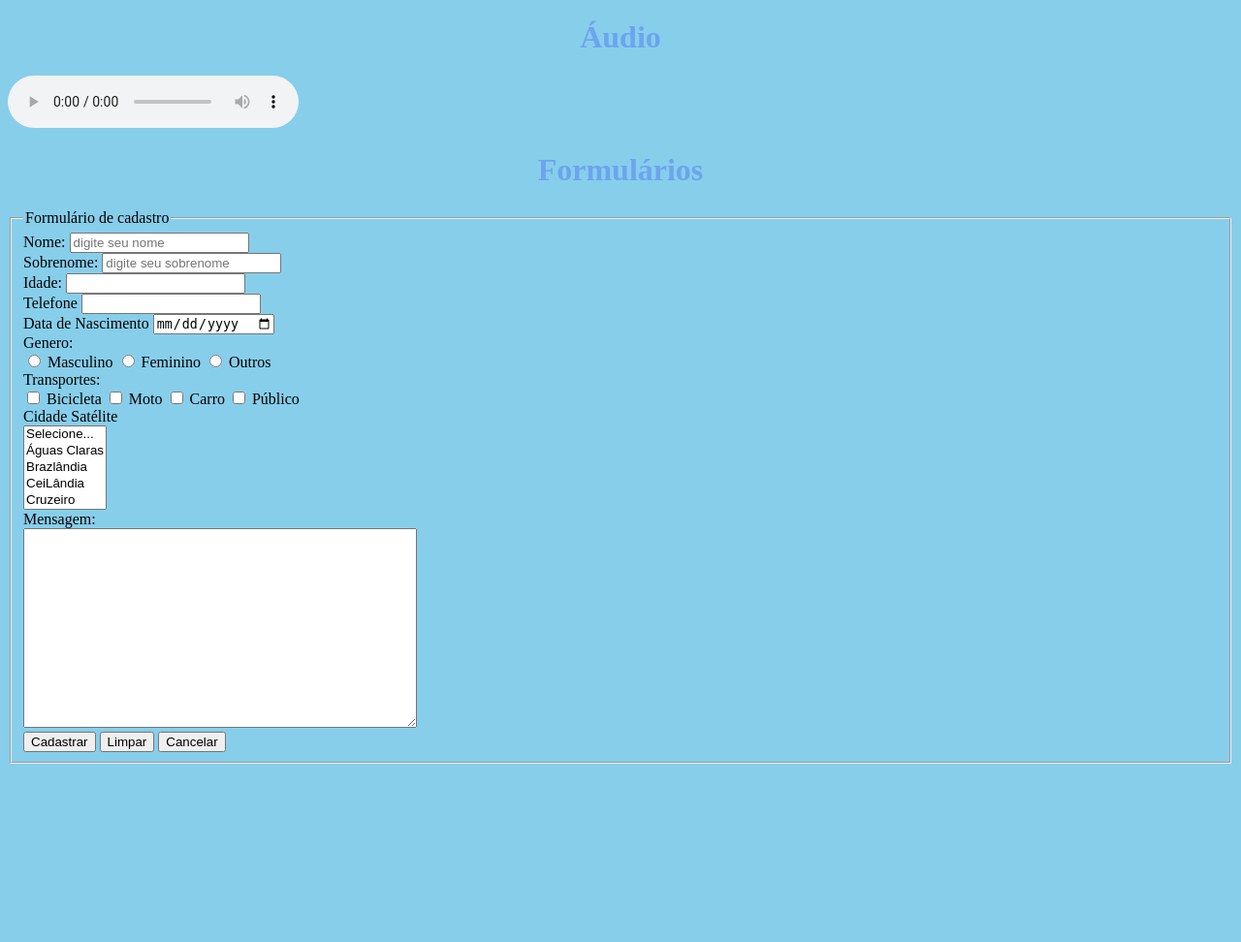
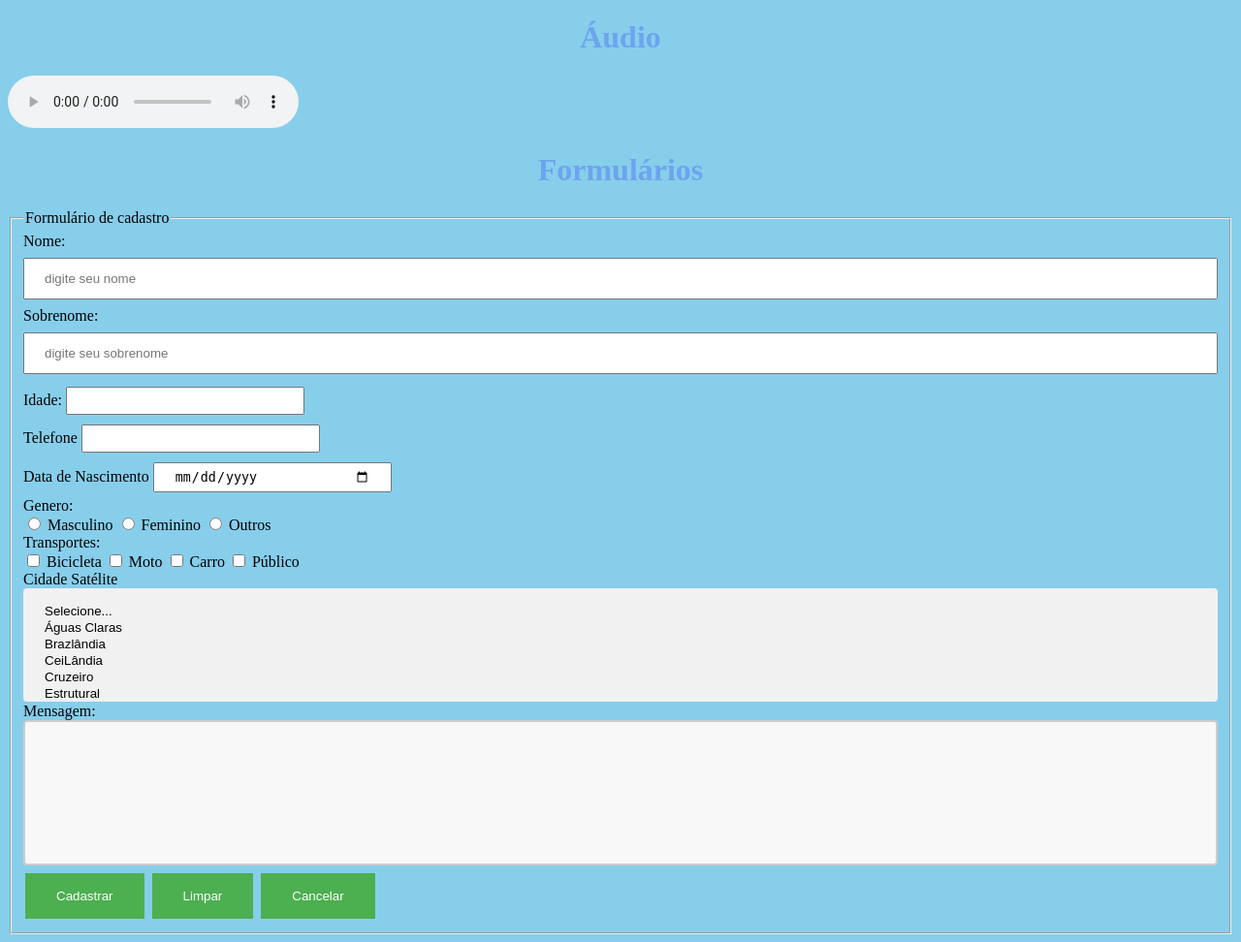
Before and after one commit to marcelofarias2010/frontend, a PHP site: page / in a window 1280 px wide. Shown: the part 1637-2609 px from the top of the page at 97% size. Before the commit the page ends 2425 px from the top, so only its background shows below. Run offline with PHP 8.4, Linux system fonts and the light colour scheme.

Commit message:
Aula de frontend

```diff
--- a/css/style.css
+++ b/css/style.css
@@ -56,3 +56,55 @@ tr:nth-child(even){
     display: block;
     margin: 0 auto;
 }
+
+input[type=text]{
+    width: 100%;
+    padding: 12px 20px;
+    margin: 8px 0;
+    box-sizing: border-box;
+}
+input[type=tel]{
+    width: 20%;
+    padding: 5px 20px;
+    margin: 5px 0;
+    box-sizing: border-box;
+}
+input[type=number]{
+    width: 20%;
+    padding: 5px 20px;
+    margin: 5px 0;
+    box-sizing: border-box;
+}
+input[type=date]{
+    width: 20%;
+    padding: 5px 20px;
+    margin: 5px 0;
+    box-sizing: border-box;
+}
+textArea{
+    width: 100%;
+    height: 150px;
+    padding: 12px 20px;
+    box-sizing: border-box;
+    border: 2px solid #ccc;
+    border-radius: 4px;
+    background-color: #f8f8f8;
+    resize: none;
+}
+select {
+  width: 100%;
+  padding: 16px 20px;
+  border: none;
+  border-radius: 4px;
+  background-color: #f1f1f1;
+}
+
+input[type=button], input[type=submit], input[type=reset], button {
+  background-color: #4CAF50;
+  border: none;
+  color: white;
+  padding: 16px 32px;
+  text-decoration: none;
+  margin: 4px 2px;
+  cursor: pointer;
+}
--- a/index.php
+++ b/index.php
@@ -147,7 +147,7 @@ and open the template in the editor.
                     <option value="guara">Guará</option>
                 </select><br>
                 <label>Mensagem:</label><br>
-                <textarea style="width:400px; height:200px;"></textarea><br>
+                <textarea></textarea><br>
                 <input type="submit" value="Cadastrar">
                 <input type="button" value="Limpar">
                 <button type="button">Cancelar</button>
```
